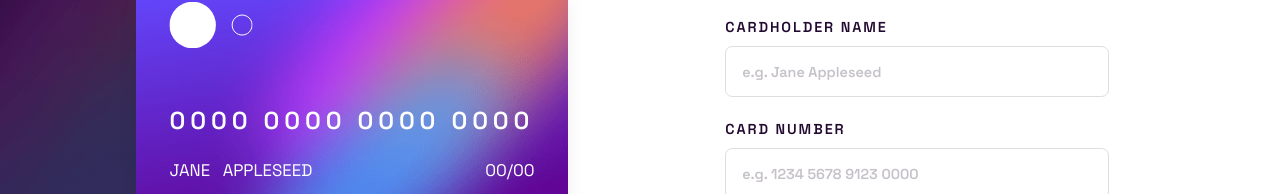
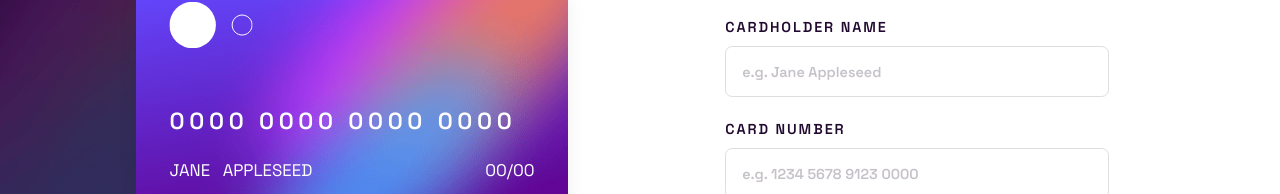
Before and after one commit to celemar/interactive-card-details-form, a React (Vite) app: page / in a window 1280 px wide. Shown: the part 186-380 px from the top of the page. Built offline with nearby package versions, Linux system fonts and the light colour scheme.

Commit message:
First Commit

```diff
--- a/src/styles/CardCredit.css
+++ b/src/styles/CardCredit.css
@@ -82,7 +82,7 @@
   }
 
   .card__front > span:first-child {
-    font-size: 1.02rem;
+    font-size: 0.97rem;
     font-weight: 600;
   }
 
```
